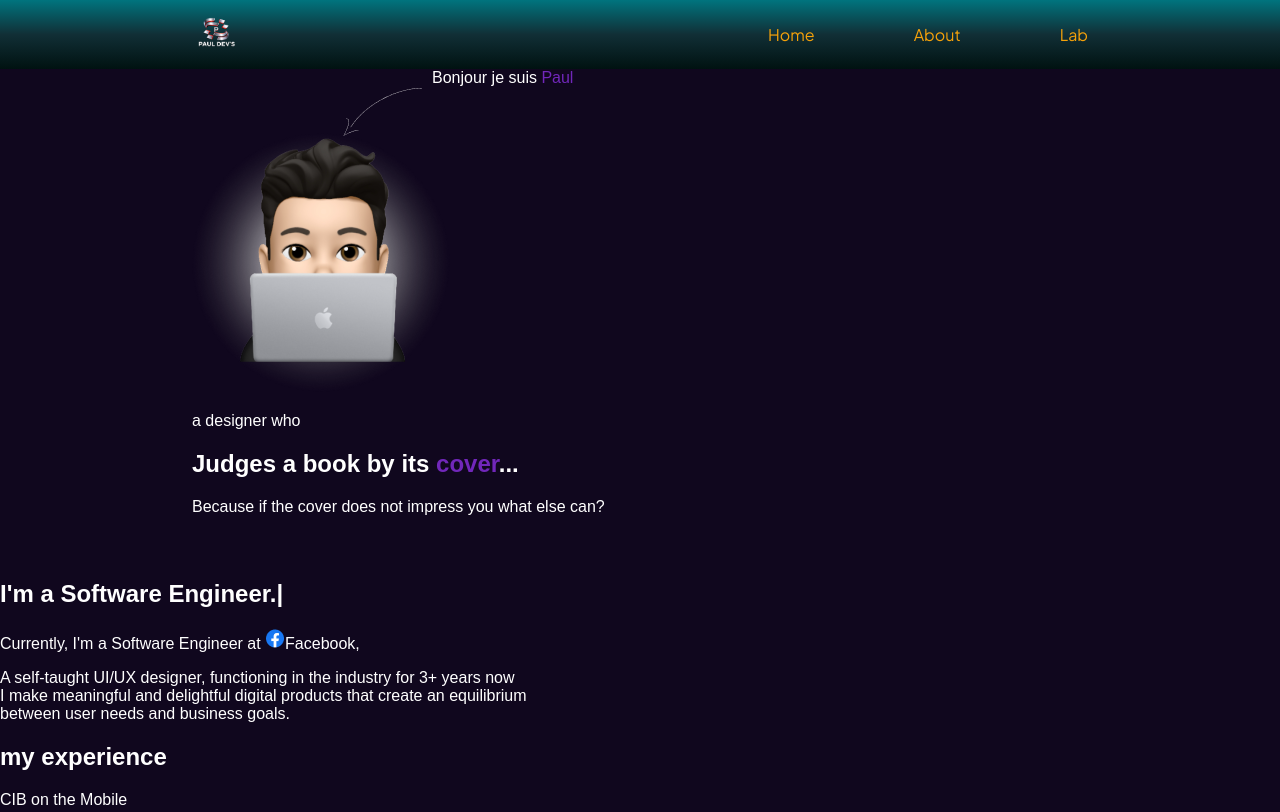
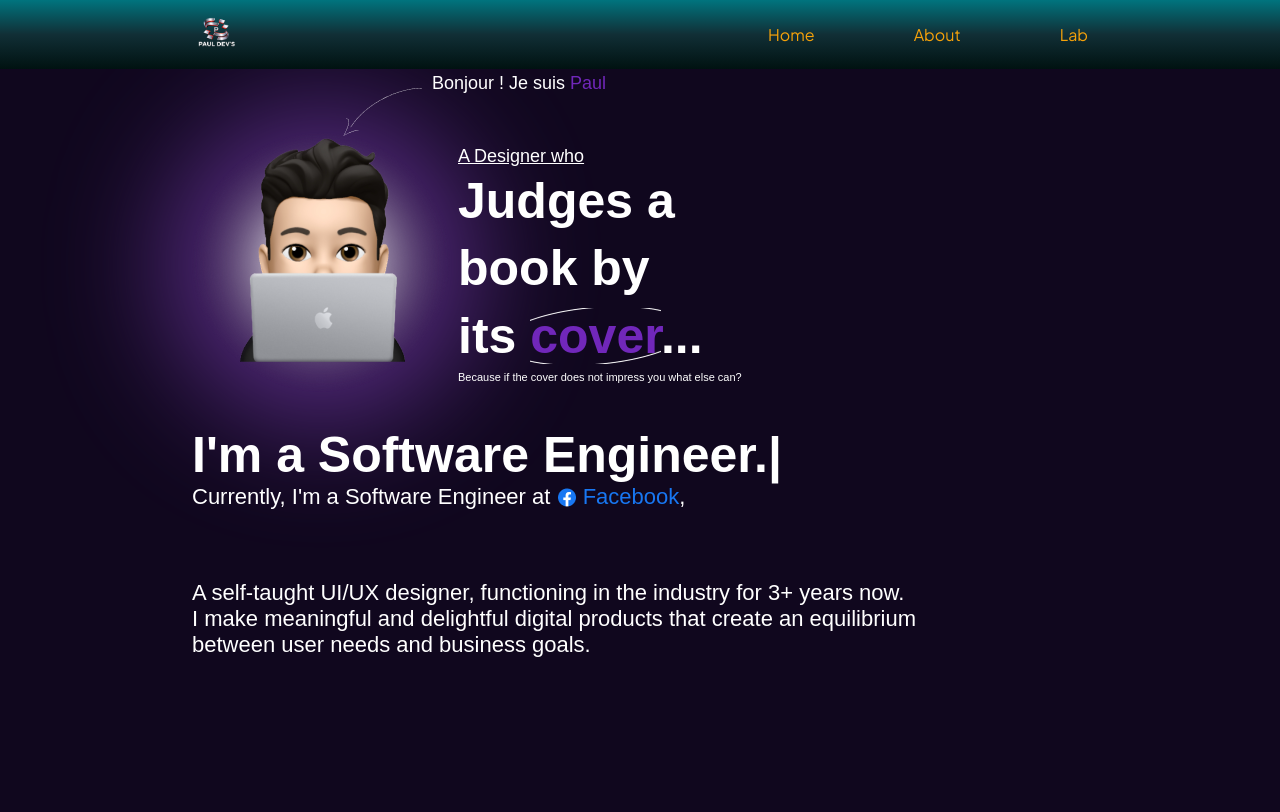
Before and after one commit to JohnSnwo5545/portfolio, a plain HTML site: page index.html in a window 1280 px wide. Shown: the top 812 px of the page. Drawn offline with Linux system fonts and the light colour scheme; a web font is replaced by a local one.

Commit message:
wip top page styles

```diff
--- a/index.html
+++ b/index.html
@@ -10,7 +10,7 @@
 
 <body>
     <header>
-        <img src="./images/logo2.png"alt="logo">
+        <img src="./images/logo2.png" alt="logo">
         <nav>
             <ul>
                 <li>Home</li>
@@ -18,29 +18,38 @@
                 <li>Lab</li>
             </ul>
         </nav>
-
     </header>
     <main>
+        <section class="introduction-section">
             <div class="introduction">
+                <div class="avatar-container">
                     <img src="./images/me.png" alt="image de profil">
+                </div>
                 <img src="./images/arrow.png" class="arrow" alt="flèche">
-            <p class="introduction-text">Bonjour je suis <span>Paul</span></p>
+                <p>Bonjour ! Je suis <span>Paul</span></p>
             </div>
-        <p>a designer who</p>
-        <h2>Judges a book by its <span>cover</span>...</h2>
-        <p>Because if the cover does not impress you what else can?</p>
-    </main>
+
+            <div class="introduction-text">
+                <p class="text-underline">A Designer who</p>
+                <h2 class="slogan">Judges a book by its <span>cover</span>...</h2>
+                <p class="cover-text">Because if the cover does not impress you what else can?</p>
+            </div>
+
+
+        </section>
+
         <div class="bio">
-        <h2>I'm a Software Engineer.| </h2>
-        <p>Currently, I'm a Software Engineer at <img src="./images/facebook logo.png" alt="logo of facebook">Facebook,
+            <h1>I'm a Software Engineer.| </h1>
+            <p class="job">Currently, I'm a Software Engineer at&nbsp;<img src="./images/facebook logo.png"
+                    alt="logo of facebook"> <a href="https://www.facebook.com" target="_blank">&nbsp;Facebook </a>,
             </p>
 
-        <p>A self-taught UI/UX designer, functioning in the industry for 3+ years now <br>
-            I make meaningful and delightful digital products that create an equilibrium <br>
+            <p class="job-description">A self-taught UI/UX designer, functioning in the industry for 3+ years now.<br />
+                I make meaningful and delightful digital products that create an equilibrium
                 between user needs and business goals.</p>
         </div>
-    <div id="conteneur-image">
-        <h2>my experience</h2>
+        <section id="experience-section">
+            <h3>my experience</h3>
             <div>CIB on the Mobile</div>
             <p>Take your client onboard seamlessly by our amazing <br>
                 Tool or digital onboara process</p>
@@ -54,8 +63,8 @@
             <div>CIB on the Mobile</div>
             <p>Take your client onboard seamlessly by our amazing tool of digital onboard process. <br></p>
             <button>Learn more</button>
+        </section>
 
-    </div>
         <div>
             <p>I'm currently looking to join a <span id="compagn">cross-functional</span> team that values improving
                 people's lives through accessible
@@ -74,6 +83,7 @@
             <img src="x" alt="x">
             <img src="x" alt="x">
         </div>
+    </main>
     <footer>
         <h2>contact</h2>
         <p>I'm currently looking to join a cross-functional team that values improving people's lives <br>
--- a/style.css
+++ b/style.css
@@ -1,11 +1,9 @@
 @import url('https://fonts.googleapis.com/css2?family=Plus+Jakarta+Sans:ital,wght@0,200..800;1,200..800&family=Poppins:ital,wght@0,100;0,200;0,300;0,400;0,500;0,600;0,700;0,800;0,900;1,100;1,200;1,300;1,400;1,500;1,600;1,700;1,800;1,900&family=Preahvihear&display=swap');
 
-:root{
-
---color1:#ffa500;
---color2:#f2ad00;
---color3:#f5a20a;
-
+:root {
+    --color1: #ffa500;
+    --color2: #f2ad00;
+    --color3: #f5a20a;
 }
 
 
@@ -17,11 +15,10 @@ body {
 
 }
 
-
 header {
     display: flex;
     justify-content: space-between;
-    background: linear-gradient(#00747E,#112f36,#001211 );
+    background: linear-gradient(#00747E, #112f36, #001211);
     padding: 8px 15%;
     align-items: center;
 }
@@ -32,8 +29,7 @@ header nav ul {
     list-style: none;
     justify-content: space-between;
     font-family: "Plus Jakarta Sans", sans-serif;
-    color:var(--color3);
-
+    color: var(--color3);
 }
 
 header img {
@@ -56,13 +52,14 @@ main {
     left: 130px;
 }
 
-.introduction-text {
+.introduction>p {
     position: absolute;
-    top: -80px;
+    top: -60px;
     left: 240px;
+    width: 200px;
 }
 
-.introduction-text>span {
+.introduction>p>span {
     color: #7127BA;
 }
 
@@ -74,3 +71,96 @@ span {
     color: #A362FF;
 
 }
+
+h1,
+h2 {
+    font-size: 50px;
+    margin: 0;
+}
+
+h3 {
+    font-size: 40px;
+}
+
+h5 {
+    font-size: 25px;
+}
+
+p {
+    font-size: 18px;
+    margin: 0;
+}
+
+.cover-text {
+    font-size: 11px;
+}
+
+.text-underline {
+    text-decoration: underline;
+}
+
+.slogan {
+    width: 20vw;
+}
+
+.introduction-text {
+    line-height: 1.35;
+}
+
+.introduction-section {
+    display: flex;
+    align-items: center;
+    gap: 8px;
+}
+
+.slogan span {
+    background-image: url(./images/ellipse.png);
+    background-repeat: no-repeat;
+    background-position: center;
+    z-index: 1 !important;
+}
+
+.avatar-container {
+    position: relative;
+}
+
+.avatar-container::before {
+    content: "";
+    position: absolute;
+    top: 50%;
+    left: 50%;
+    transform: translate(-50%, -50%);
+    width: 120%;
+    height: 120%;
+    background-color: #763cac;
+    border-radius: 50%;
+    filter: blur(60px);
+    z-index: -1;
+    opacity: 0.7;
+}
+
+h1 {
+    margin-top: 30px;
+}
+
+.job {
+    display: flex;
+    align-items: center;
+}
+
+.job a {
+    text-decoration: none;
+    color: #1877F2;
+}
+
+.job-description {
+    margin-top: 70px;
+    width: 85%;
+}
+
+.bio>p {
+    font-size: 22px;
+}
+#experience-section h3{
+margin:170px 0 44px 0;
+}
```
Also changed, not shown: images/ellipse.png (added). Lines whose indentation alone changed are shown as unchanged.
